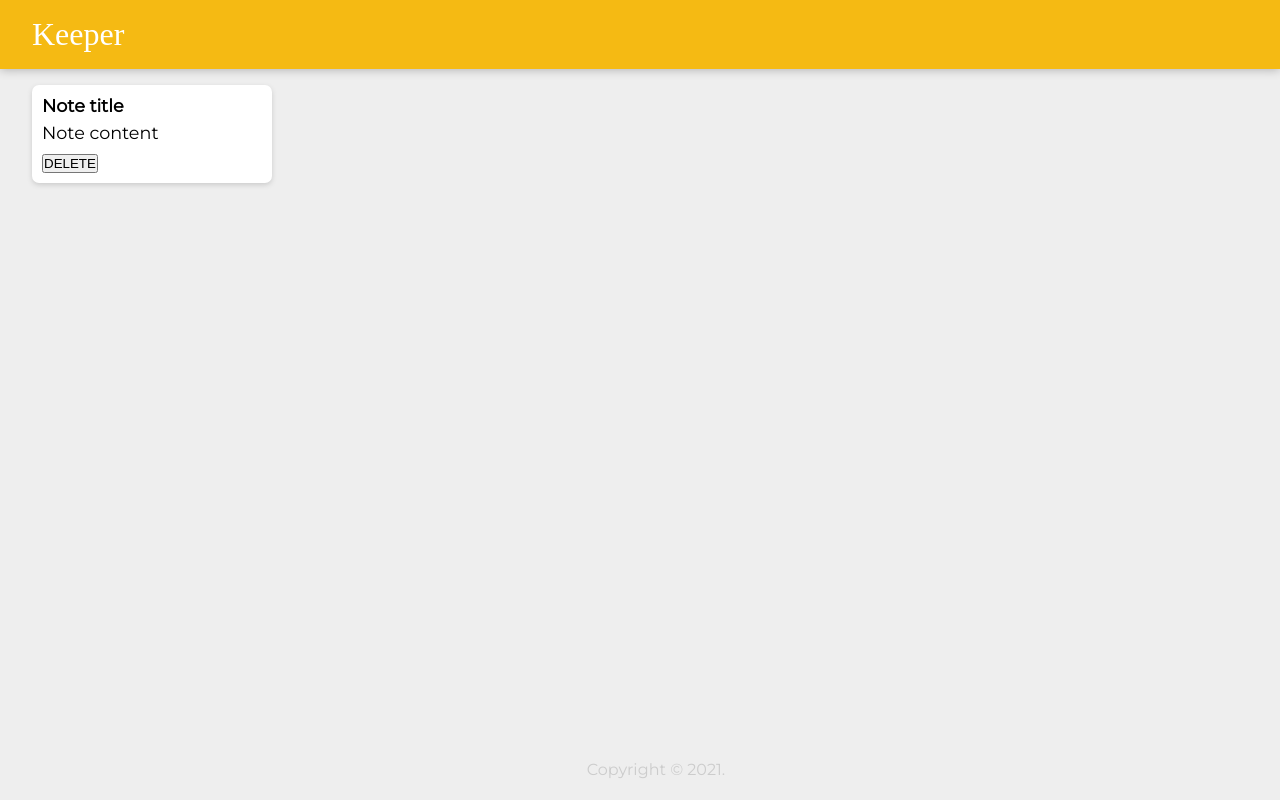
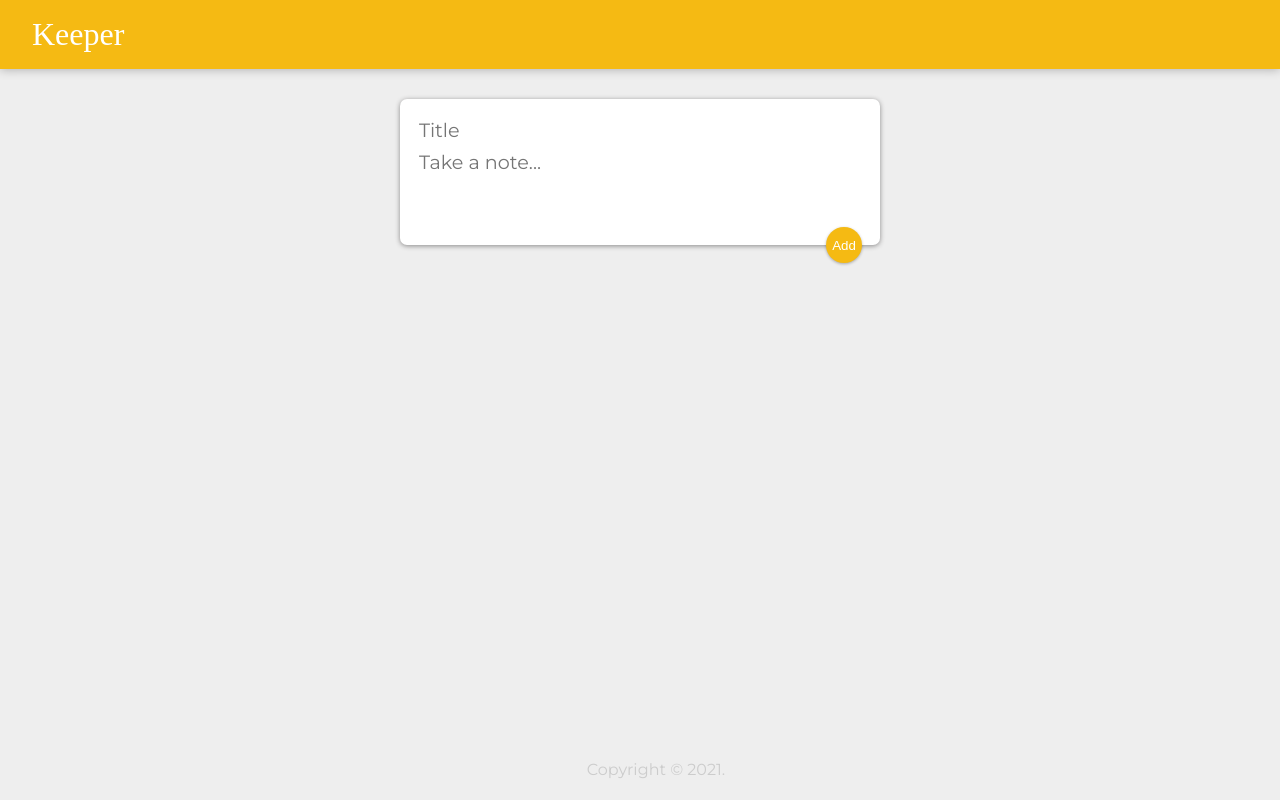
Before and after one commit to jai-jalah/keeper, a React (Create React App) app: page / in a window 1280 px wide. Built offline with nearby package versions, Linux system fonts and the light colour scheme; a web font is replaced by a local one.

Commit message:
Implement addNote functionality

```diff
--- a/public/styles.css
+++ b/public/styles.css
@@ -4,7 +4,7 @@
   box-sizing: border-box;
 }
 html {
-  font-family: "Montserrat", sans-serif;
+  font-family: 'Montserrat', sans-serif;
 }
 body {
   background: #eee;
@@ -20,7 +20,7 @@
 
 header h1 {
   color: #fff;
-  font-family: "McLaren", cursive;
+  font-family: 'McLaren', cursive;
   font-weight: 200;
 }
 
@@ -54,3 +54,49 @@
   white-space: pre-wrap;
   word-wrap: break-word;
 }
+
+.note button {
+  position: relative;
+  float: right;
+  margin-right: 10px;
+  color: #f5ba13;
+  border: none;
+  width: 36px;
+  height: 36px;
+  cursor: pointer;
+  outline: none;
+}
+
+form {
+  position: relative;
+  width: 480px;
+  margin: 30px auto 20px auto;
+  background: #fff;
+  padding: 15px;
+  border-radius: 7px;
+  box-shadow: 0 1px 5px rgb(138, 137, 137);
+}
+form input,
+form textarea {
+  width: 100%;
+  border: none;
+  padding: 4px;
+  outline: none;
+  font-size: 1.2em;
+  font-family: inherit;
+  resize: none;
+}
+form button {
+  position: absolute;
+  right: 18px;
+  bottom: -18px;
+  background: #f5ba13;
+  color: #fff;
+  border: none;
+  border-radius: 50%;
+  width: 36px;
+  height: 36px;
+  box-shadow: 0 1px 3px rgba(0, 0, 0, 0.3);
+  cursor: pointer;
+  outline: none;
+}
--- a/src/components/App.js
+++ b/src/components/App.js
@@ -1,14 +1,24 @@
-import React from 'react';
+import React, { useState } from 'react';
 import Header from './Header';
 import Footer from './Footer';
 import Note from './Note';
-
+import CreateArea from './CreateArea';
 
 function App() {
+  const [notes, setNotes] = useState([]);
+
+  function addNote(newNote) {
+    setNotes((prevNotes) => {
+      return [...prevNotes, newNote];
+    });
+  }
   return (
     <div>
       <Header />
-      <Note key={1} title="Note title" content="Note content" />
+      <CreateArea onAdd={addNote} />
+      {notes.map((noteItem) => {
+        return <Note title={noteItem.title} content={noteItem.content} />;
+      })}
       <Footer />
     </div>
   );
--- /dev/null
+++ b/src/components/CreateArea.js
@@ -0,0 +1,47 @@
+import React, { useState } from 'react';
+
+function CreateArea(props) {
+  const [note, setNote] = useState({
+    title: '',
+    content: '',
+  });
+
+  function handleChange(event) {
+    const { name, value } = event.target;
+
+    setNote((prevNote) => {
+      return {
+        ...prevNote,
+        [name]: value,
+      };
+    });
+  }
+
+  function submitNote(event) {
+    props.onAdd(note);
+
+    event.preventDefault();
+  }
+  return (
+    <div>
+      <form>
+        <input
+          name='title'
+          onChange={handleChange}
+          value={note.title}
+          placeholder='Title'
+        />
+        <textarea
+          name='content'
+          onChange={handleChange}
+          value={note.content}
+          placeholder='Take a note...'
+          rows='3'
+        />
+        <button onClick={submitNote}>Add</button>
+      </form>
+    </div>
+  );
+}
+
+export default CreateArea;
```
Also changed, not shown: src/components/CreateArea.jsx (deleted, +0 -15 lines).
